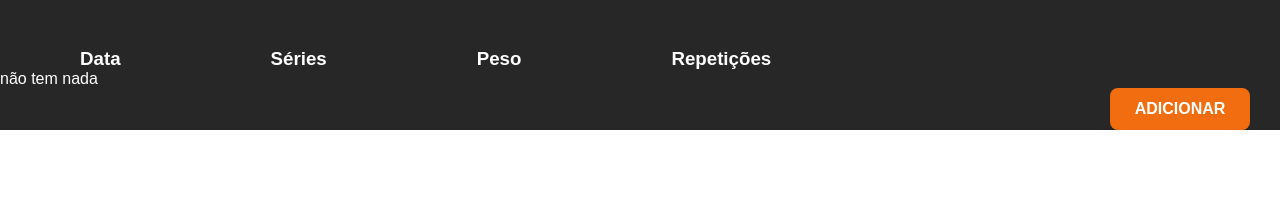
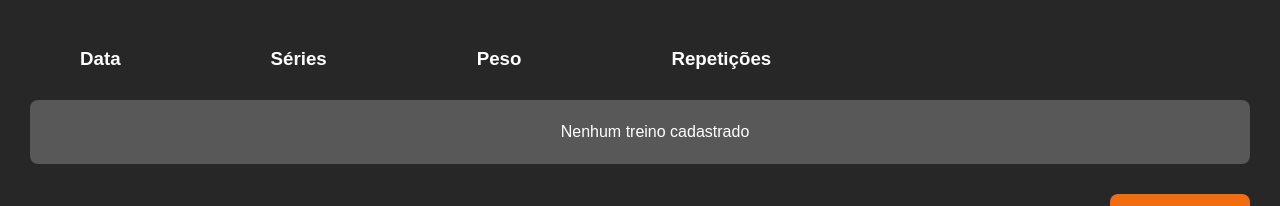
Before and after one commit to georgelucgo/repnox, a React (Vite) app: page /exercicio/1 in a window 1280 px wide. Shown: the part 1199-1405 px from the top of the page. Before the commit the page ends 1329 px from the top, so only its background shows below. Built offline with nearby package versions, Linux system fonts and the light colour scheme.

Commit message:
adicionando editar

```diff
--- a/src/pages/Detalhes.jsx
+++ b/src/pages/Detalhes.jsx
@@ -5,24 +5,57 @@ import treinos from "../data/exercicios.json";
 import { IoIosCloseCircle } from "react-icons/io";
 import { FaEdit } from "react-icons/fa";
 import { FaTrash } from "react-icons/fa";
+import { useEffect } from "react";
 
 function Detalhes() {
   const { id } = useParams();
   const [modal, setModal] = useState(false);
-  const [historico, setHistorico] = useState(treinos.historico);
+const [historico, setHistorico] = useState(() => {
+  const salvo = localStorage.getItem("historico");
+
+  if (salvo) return JSON.parse(salvo);
+
+  return treinos.historico || [];
+});
   const [data, setData] = useState("");
   const [series, setSeries] = useState(0);
   const [peso, setPeso] = useState(0);
   const [reps, setReps] = useState(0);
+  const [editando, setEditando] = useState(null);
 
   const exercicios = treinos.exercicios.filter(
     (item) => item.id === Number(id),
   );
 
+
+useEffect(() => {
+  localStorage.setItem("historico", JSON.stringify(historico));
+}, [historico]);
+
+
+  useEffect(() => {
+
+
+    if (editando) {
+      setData(editando.data);
+
+      const ex = editando.exercicios[0];
+      setSeries(ex.series);
+      setPeso(ex.peso);
+      setReps(ex.repeticoes);
+    }
+  }, [editando]);
+
+
+
+
+   let dataFormatada = "";
+
+  if (data) {
   const [ano, mes, dia] = data.split("-");
-
-  const dataFormatada = new Date(ano, mes - 1, dia).toLocaleDateString("pt-BR");
-  console.log(dataFormatada);
+  dataFormatada = new Date(ano, mes - 1, dia)
+    .toLocaleDateString("pt-BR");
+  }
 
   const adicionarTreino = () => {
     const novoTreino = {
@@ -43,14 +76,35 @@ function Detalhes() {
     setModal(false);
   };
 
-
   const removerTreino = (id) => {
-  setHistorico(prev =>
-    prev.filter(treino => treino.id !== id)
-  );
+    setHistorico((prev) => prev.filter((treino) => treino.id !== id));
   };
 
   console.log(historico);
+
+  const salvarEdicao = () => {
+    setHistorico((prev) =>
+      prev.map((treino) => {
+        if (treino.id !== editando.id) return treino;
+
+        return {
+          ...treino,
+          data: dataFormatada,
+          exercicios: [
+            {
+              ...treino.exercicios[0],
+              series,
+              repeticoes: reps,
+              peso,
+            },
+          ],
+        };
+      }),
+    );
+
+    setEditando(null);
+    setModal(false);
+  };
 
   return (
     <div className="detalhe-container">
@@ -109,11 +163,20 @@ function Detalhes() {
                           </div>
 
                           <div className="botoes">
-                            <button className="botao-editar">
+                            <button
+                              className="botao-editar"
+                              onClick={() => {
+                                setEditando(treino);
+                                setModal(true);
+                              }}
+                            >
                               <FaEdit size={18} color="#fff" />
                             </button>
-                            <button onClick={()=> removerTreino(treino.id)} className="botao-deletar">
-                              <FaTrash  size={18} color="#fff" />
+                            <button
+                              onClick={() => removerTreino(treino.id)}
+                              className="botao-deletar"
+                            >
+                              <FaTrash size={18} color="#fff" />
                             </button>
                           </div>
                         </div>
@@ -121,8 +184,8 @@ function Detalhes() {
                     </div>
                   ))
                 ) : (
-                  <div>
-                    <p>não tem nada</p>
+                  <div className="historico-sem-treino">
+                    <p>Nenhum treino cadastrado</p>
                   </div>
                 )}
 
@@ -134,7 +197,6 @@ function Detalhes() {
                     Adicionar
                   </button>
                 </div>
-
               </div>
 
               {modal && (
@@ -187,9 +249,9 @@ function Detalhes() {
 
                     <button
                       className="botao-registrar"
-                      onClick={adicionarTreino}
+                      onClick={editando ? salvarEdicao : adicionarTreino}
                     >
-                      Registrar
+                      {editando ? "Salvar" : "Registrar"}
                     </button>
                   </div>
                 </div>
--- a/src/pages/detalhes.css
+++ b/src/pages/detalhes.css
@@ -250,3 +250,17 @@
     padding-right: 30px;
 
 }
+
+.historico-sem-treino{
+    display: flex;
+    flex-direction: row;
+    background-color: #585858;
+    margin: 30px;
+    align-items: center;
+    justify-content: center;
+    height: 64px;
+    padding-left: 30px;
+    border-radius: 8px;
+    gap: 30px;
+    max-width: 1280px;
+}
```
Lines whose indentation alone changed are shown as unchanged.
